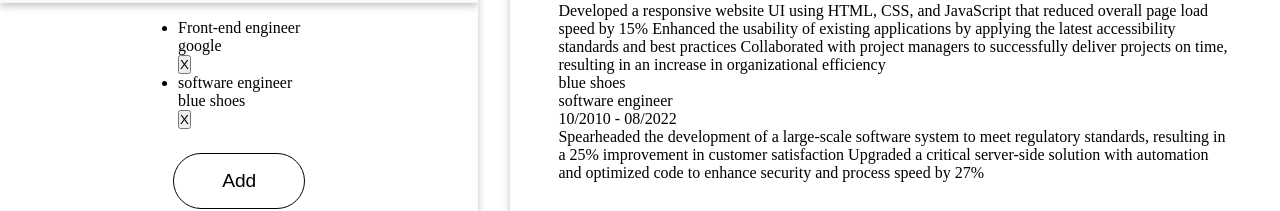
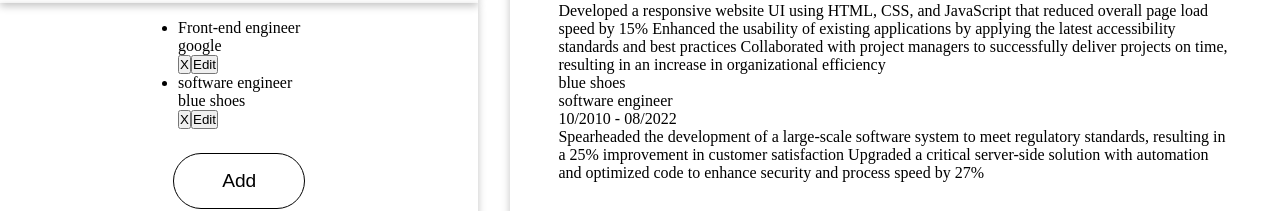
Before and after one commit to MahmoudTalass/cv-application, a React (Vite) app: page / in a window 1280 px wide. Both pictures are taken after a click on the button "Experience:". Shown: the part 437-648 px from the top of the page. Built offline with nearby package versions, Linux system fonts and the light colour scheme.

Commit message:
Pass function to retrieve experience and show edit form
The functions were passed as props and are used to control the state
of the data being edited and the display of the edit form

```diff
--- a/src/components/formComponents/ExperienceList.jsx
+++ b/src/components/formComponents/ExperienceList.jsx
@@ -2,6 +2,8 @@
 export default function ExperienceList({
    experienceInfo,
    handleRemoveExperience,
+   handleDisplayEditForm,
+   setInfoBeingEdited,
 }) {
    return (
       <ul className="experiences-list">
@@ -13,6 +15,14 @@ export default function ExperienceList({
                   <button onClick={() => handleRemoveExperience(info.id)}>
                      X
                   </button>
+                  <button
+                     onClick={() => {
+                        handleDisplayEditForm("experienceSection");
+                        setInfoBeingEdited(info, "experienceInfo");
+                     }}
+                  >
+                     Edit
+                  </button>
                </li>
             );
          })}
--- a/src/components/formComponents/ResumeForms.jsx
+++ b/src/components/formComponents/ResumeForms.jsx
@@ -180,6 +180,8 @@ export default function ResumeForms({
                      <ExperienceList
                         experienceInfo={experienceInfo}
                         handleRemoveExperience={handleRemoveExperience}
+                        handleDisplayEditForm={handleDisplayEditForm}
+                        setInfoBeingEdited={setInfoBeingEdited}
                      />
                   )}
                   <button
```
